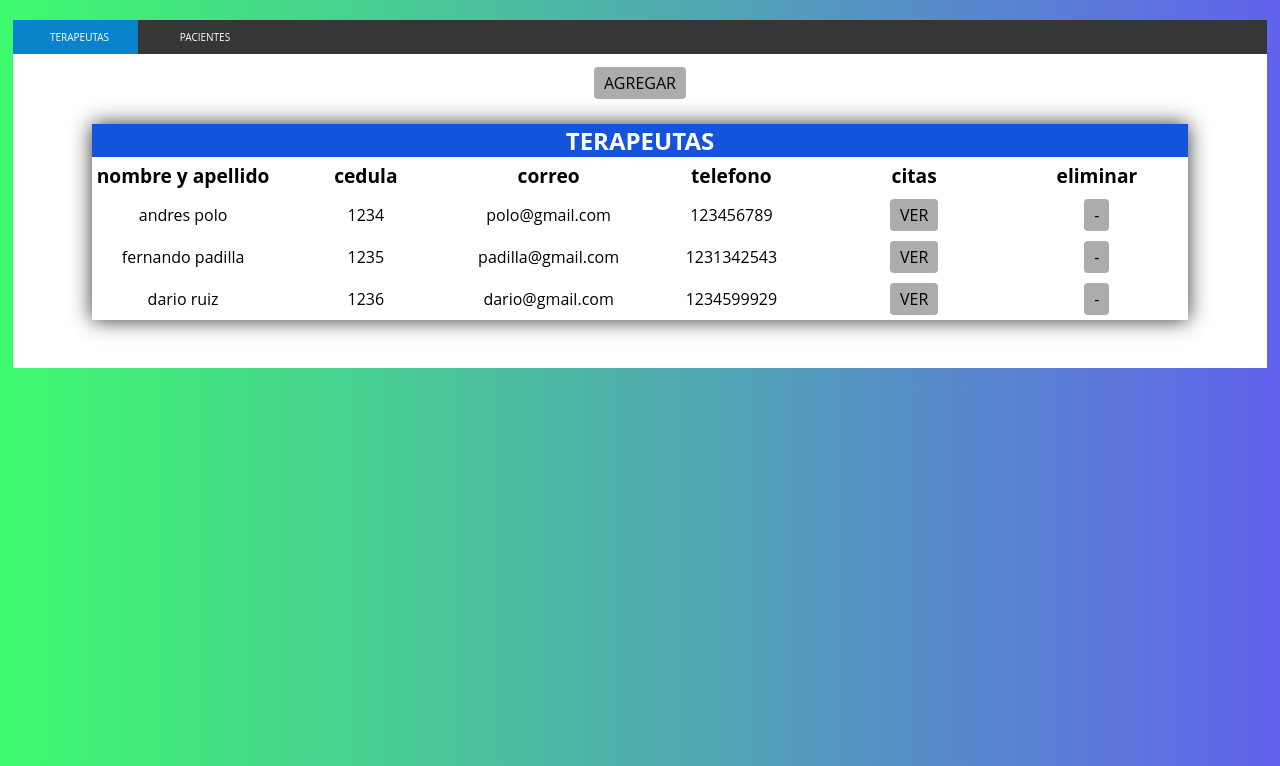
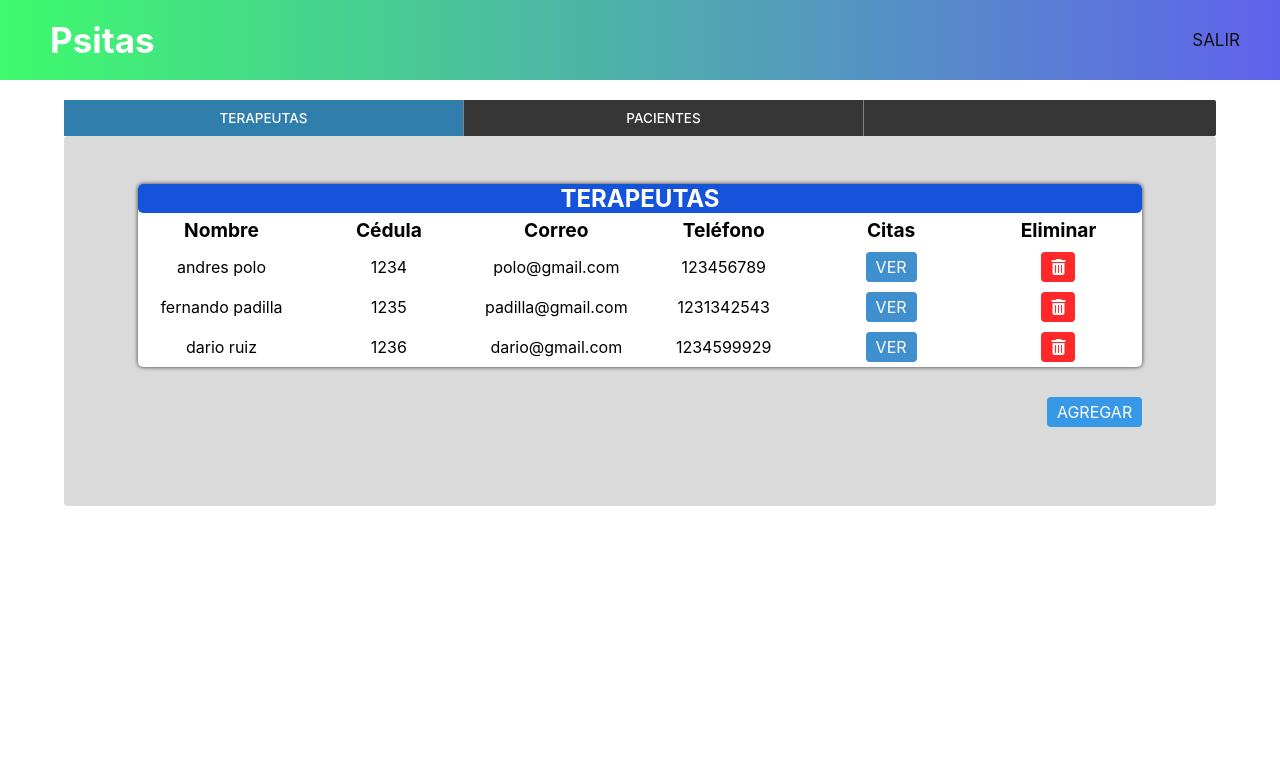
Before and after one commit to andrespolop/psitas, a PHP site: page /admin.php in a window 1280 px wide. Shown: the top 766 px of the page. Run offline with PHP 8.4, Linux system fonts and the light colour scheme; data comes from the database, SQL or seed files in the repository; some libraries are stand-ins or nearby versions.

Commit message:
arreglo dario

```diff
--- a/admin.php
+++ b/admin.php
@@ -12,31 +12,45 @@ $paciente = "SELECT `nombre`, `apellido`,`cedula`, `correo`, `telefono` , `id` F
 	<title>ADMINISTRADOR</title>
 	<link rel="stylesheet" href="estilos/estilo2.css">
 	<link rel="stylesheet" href="font-awesome.css">
-
+	<script src="https://kit.fontawesome.com/50ca7f45e4.js" crossorigin="anonymous"></script>
 	<script src="https://code.jquery.com/jquery-3.2.1.min.js"></script>
-	<script src="main.js"></script>
+	<script src="src/main.js"></script>
 </head>
 
+
 <body>
-	<div class="wrap">
+	<!-- NAVBAR RESPONSIVE -->
+	<nav class="nav">
+        <input type="checkbox" id="check_nav">
+        <label for="check" class="checkbtn">
+            <i class="fas fa-bars"></i>
+        </label>
+        <label class="logo_nav"><a href="index.php">Psitas</a></label>
+        <ul class="ul_nav">
+
+            <li class="li_nav"><a class="a_nav" href="php/salir.php">SALIR</a></li>
+        </ul>
+    </nav>
+
+<div class="wrap">
 		<ul class="tabs">
-			<li><a href="#tab1"><span class="tab-text">TERAPEUTAS</span></a></li>
-			<li><a href="#tab2"><span class="tab-text">PACIENTES</span></a></li>
+			<li class="btn-tabla"><a href="#tab1"><span class="tab-text">TERAPEUTAS</span></a></li>
+			<li class="btn-tabla"><a href="#tab2"><span class="tab-text">PACIENTES</span></a></li>
 
 		</ul>
 
 		<div class="secciones">
 			<article id="tab1">
-			<center><a href="tagregar.php" class="btn">AGREGAR</a></center>
+
 				<div class="container-table">
 					<div class="table__title">TERAPEUTAS</div>
-					<div class="table__header">nombre y apellido</div>
+					<div class="table__header">Nombre</div>
 
-					<div class="table__header">cedula</div>
-					<div class="table__header">correo</div>
-					<div class="table__header">telefono</div>
-					<div class="table__header">citas</div>
-					<div class="table__header">eliminar</div>
+					<div class="table__header">Cédula</div>
+					<div class="table__header">Correo</div>
+					<div class="table__header">Teléfono</div>
+					<div class="table__header">Citas</div>
+					<div class="table__header">Eliminar</div>
 
 
 					<?php $resultado1 = mysqli_query($conexion, $terapeutas );
@@ -49,23 +63,23 @@ $paciente = "SELECT `nombre`, `apellido`,`cedula`, `correo`, `telefono` , `id` F
 					<div class="table__item"><?php echo $row["correo"] ?></div>
 					<div class="table__item"><?php echo $row["telefono"] ?></div>
 
-					<div class="table__item"><a href="tcitas.php?id=<?php echo $row["id"]; ?>" class="btn">VER</a></div>
-					<div class="table__item"><a href="teliminar.php?id=<?php echo $row["id"]; ?>" class="btne">-</a></div>
+					<div class="table__item"><a href="tcitas.php?id=<?php echo $row["id"]; ?>" class="btn-ver">VER</a></div>
+					<div class="table__item"><a href="teliminar.php?id=<?php echo $row["id"]; ?>" class="btne"><i class="fas fa-trash-alt"></i></a></div>
 
 					<?php } ?>
 				</div>
-
+				<a href="tagregar.php" class="btn-agregar">AGREGAR</a>
 
 			</article>
 			<article id="tab2">
 				<div class="container-table">
 					<div class="table__title">PACIENTES</div>
-					<div class="table__header">nombre y apellido</div>
-					<div class="table__header">cedula</div>
-					<div class="table__header">correo</div>
-					<div class="table__header">telefono</div>
-					<div class="table__header">citas</div>
-					<div class="table__header">eliminar</div>
+					<div class="table__header">Nombre</div>
+					<div class="table__header">Cédula</div>
+					<div class="table__header">Correo</div>
+					<div class="table__header">Teléfono</div>
+					<div class="table__header">Citas</div>
+					<div class="table__header">Eliminar</div>
 
 					<?php $resultado2 = mysqli_query($conexion,$paciente );
 					while($row = mysqli_fetch_assoc($resultado2)) {
@@ -74,8 +88,8 @@ $paciente = "SELECT `nombre`, `apellido`,`cedula`, `correo`, `telefono` , `id` F
 					<div class="table__item"><?php echo $row["cedula"] ?></div>
 					<div class="table__item"><?php echo $row["correo"] ?></div>
 					<div class="table__item"><?php echo $row["telefono"] ?></div>
-					<div class="table__item"><a href="pcitas.php?id=<?php echo $row["id"]; ?>" class="btn">VER</a></div>
-					<div class="table__item"><a href="peliminar.php?id=<?php echo $row["id"]; ?>" class="btne">-</a></div>
+					<div class="table__item"><a href="pcitas.php?id=<?php echo $row["id"]; ?>" class="btn-agregar">VER</a></div>
+					<div class="table__item"><a href="peliminar.php?id=<?php echo $row["id"]; ?>" class="btne"><i class="fas fa-trash-alt"></i></a></div>
 					<?php } ?>
 				</div>
 
--- a/estilos/estilo2.css
+++ b/estilos/estilo2.css
@@ -1,20 +1,96 @@
-*{
+:root {
+	--color_empresa: #b5d2ff;
+	--color_fondo: linear-gradient(to right, rgb(62, 250, 109), rgb(96, 98, 236));
+	--color_fondo_hover: linear-gradient(
+	  to right,
+	  rgb(5, 218, 58),
+	  rgb(47, 50, 219)
+	);
+  }
+
+  * {
+	padding: 0;
 	margin: 0;
-	padding: 0;
-	-webkit-box-sizing: border-box;
-	-moz-box-sizing: border-box;
 	box-sizing: border-box;
-}
+	list-style: none;
+	text-decoration: none;
+  }
 
-body{
-	background: linear-gradient(to right, rgb(62, 250, 109),rgb(96, 98, 236));;
-	font-family: 'Open sans';
-}
+  body {
+	font-family: -apple-system, BlinkMacSystemFont, "Segoe UI", Roboto, Oxygen,
+	  Ubuntu, Cantarell, "Open Sans", "Helvetica Neue", sans-serif;
+	background: rgba(255, 255, 255, 0.226);
+
+  }
+
+  /* Estilos del navbar */
+
+  .nav {
+	background: var(--color_fondo);
+	height: 80px;
+	width: 100%;
+  }
+
+  .logo_nav {
+	color: rgb(255, 255, 255);
+	font-size: 35px;
+	line-height: 80px;
+	text-decoration: none;
+	padding: 0 50px;
+	font-weight: bold;
+  }
+
+  .logo_nav a {
+	color: rgb(255, 255, 255);
+  }
+
+  .nav .ul_nav {
+	float: right;
+	margin-right: 20px;
+  }
+
+  .li_nav {
+	display: inline-block;
+	line-height: 80px;
+	margin: 0 7px;
+  }
+
+  .a_nav {
+	color: rgb(17, 17, 17);
+	font-size: 17px;
+	padding: 7px 13px;
+	border-radius: 3px;
+	text-transform: uppercase;
+  }
+
+   .active,
+  .a_nav:hover {
+	background: #1bffbb;
+	transition: 0.5s;
+  }
+
+  .checkbtn {
+	font-size: 30px;
+	color: white;
+	float: right;
+	line-height: 80px;
+	margin-right: 40px;
+	cursor: pointer;
+	display: none;
+  }
+
+  #check_nav {
+	display: none;
+  }
+
+
 
 .wrap{
-	width: 98%;
+	width: 90%;
 	max-width: 98%;
 	margin: 20px auto;
+	border-radius: 10px;
+
 }
 
 ul.tabs{
@@ -22,35 +98,55 @@ ul.tabs{
 	background: #363636;
 	list-style: none;
 	display: flex;
-
+	border-radius: 2px;
+    min-width: 1030px;
+	margin: auto;
 
 }
 
-ul.tabs li{
-	width: 10%;
-}
+
 
 ul.tabs li a{
 	color: #fff;
 	text-decoration: none;
 	font-size: 10px;
 	text-align: center;
-
 	display: block;
 	padding: 10px 0px;
+	border-right: solid 1px gray;
+}
+
+ul.tabs li a:hover{
+	text-decoration: underline;
+}
+
+
+.btn-tabla{
+	width: 400px;
 }
 
 .active{
-	background: #0984CC;
+	background: #307eac;
 }
 
 ul.tabs li a .tab-text{
-	margin-left: 8px;
+	font-size: 13.5px;
+	font-weight: 520;
+
 }
+
+/* ul.tabs li a .tab-text:hover{
+	text-decoration: underline;
+
+} */
+
 
 .secciones{
 	width: 100%;
-	background: #fff;
+	background: rgb(218, 218, 218);
+	border-radius: 4px;
+	min-width: 1030px;
+	height: 370px;
 }
 
 .secciones article{
@@ -67,9 +163,11 @@ ul.tabs li a .tab-text{
 	width: 90%;
 	background: white;
 	margin: 30px auto;
-	box-shadow: 0 0 20px #333;
+	box-shadow: 0 0 4px #333;
 	display: grid;
 	grid-template-columns: repeat(6,1fr);
+	border-radius: 5px;
+	min-width: 900px;
 
 
 }
@@ -83,6 +181,7 @@ ul.tabs li a .tab-text{
 	align-items: center;
 	font-weight: bold;
 	font-size: 1.5em;
+	border-radius: 5px;
 }
 
 .table__header,.table__item{
@@ -102,23 +201,57 @@ ul.tabs li a .tab-text{
 	font-size: 1em;
 }
 /*-----------*/
-.btn {
-background-color: rgb(173, 172, 172);
+.btn-ver {
+background-color: rgb(64, 143, 207);
 text-decoration: none;
 padding: 5px 10px;
 border-radius: 4px;
 cursor: pointer;
-color: black;
+color: rgb(255, 255, 255);
 }
+.btn-ver:hover{
+	background: rgb(34, 109, 170);;
+}
+
+
+
 .btne {
-background-color: rgb(173, 172, 172);
+background-color: rgb(255, 41, 41);
 text-decoration: none;
 padding: 5px 10px;
 border-radius: 4px;
 cursor: pointer;
-color: black;
+color: rgb(248, 248, 248);
 
 }
+.btne:hover{
+	background: red;
+}
+
+
+
+
+.btn-agregar {
+	background-color: rgb(55, 152, 231);
+	text-decoration: none;
+	text-align: right;
+	padding: 5px 10px;
+	border-radius: 4px;
+	cursor: pointer;
+	color: rgb(255, 255, 255);
+	float: right;
+	margin-right: 5%;
+	/* position: relative;
+	left: 850px;
+	top: 20px; */
+	}
+
+.btn-agregar:hover{
+	background:rgb(34, 109, 170);
+}
+
+
+
 .caja {
 width: 90%;
 background-color: #fff;
@@ -193,7 +326,6 @@ header {
 
 /*-----------*/
 
-
 @media screen and (max-width: 700px){
 	ul.tabs li{
 		width: none;
--- a/estilos/terapeuta-citas.css
+++ b/estilos/terapeuta-citas.css
@@ -184,7 +184,7 @@ a:hover {
 
 .h3{
   display: inline-block;
-  width: 200px;
+  width: 220px;
   margin-left: 5%;
   margin-top: 20px;
   color: rgb(0, 0, 0);
--- a/php/modificar-terapeuta.php
+++ b/php/modificar-terapeuta.php
@@ -11,8 +11,6 @@ $direccion = $_POST['direccion'];
 
 // Creamos el SQL
 
-
-
 $sql = "UPDATE usuarios SET correo = '$correo', telefono = '$telefono', direccion = '$direccion' WHERE id = '$id'";
 
 $resultado = mysqli_query($conexion, $sql);
```
Also changed, not shown: login.php (+10 -2 lines), src/terapeuta-citas.js (+19 -16 lines), tagregar.php (+8 -1 lines).
